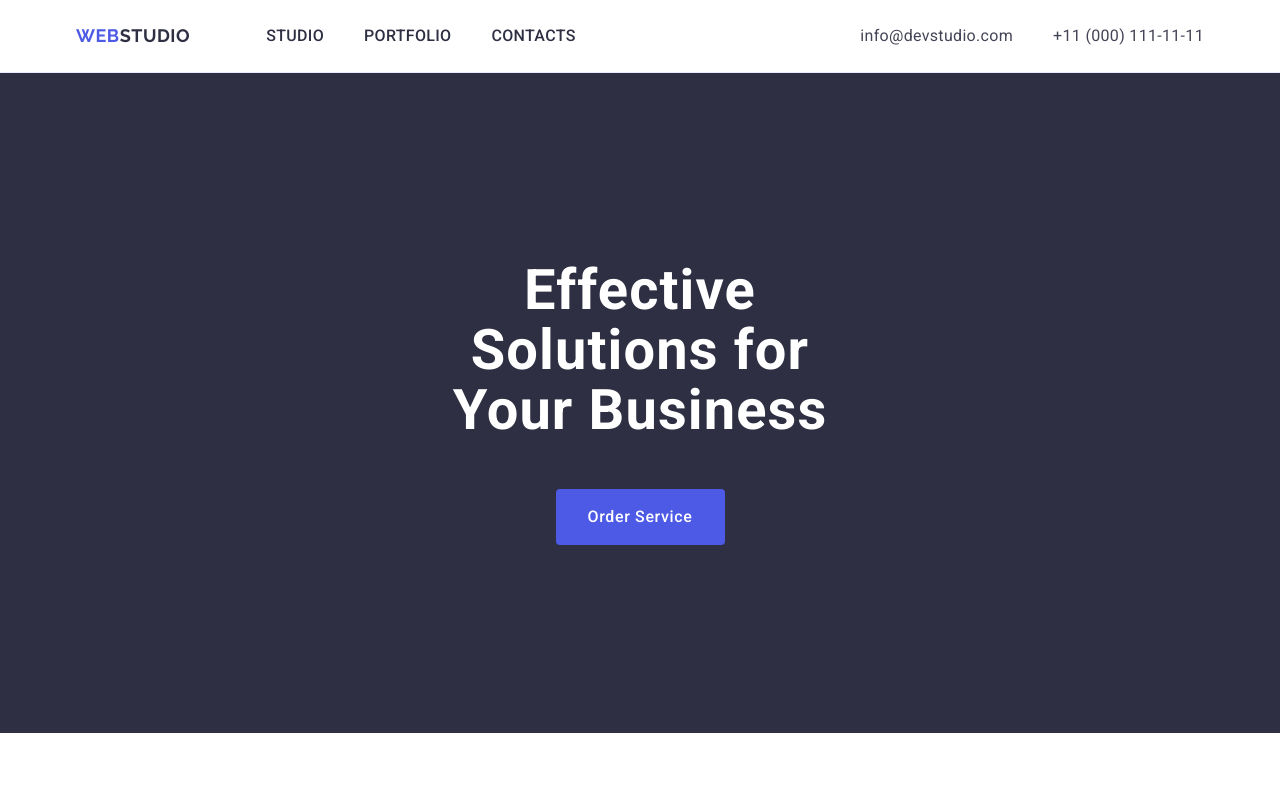
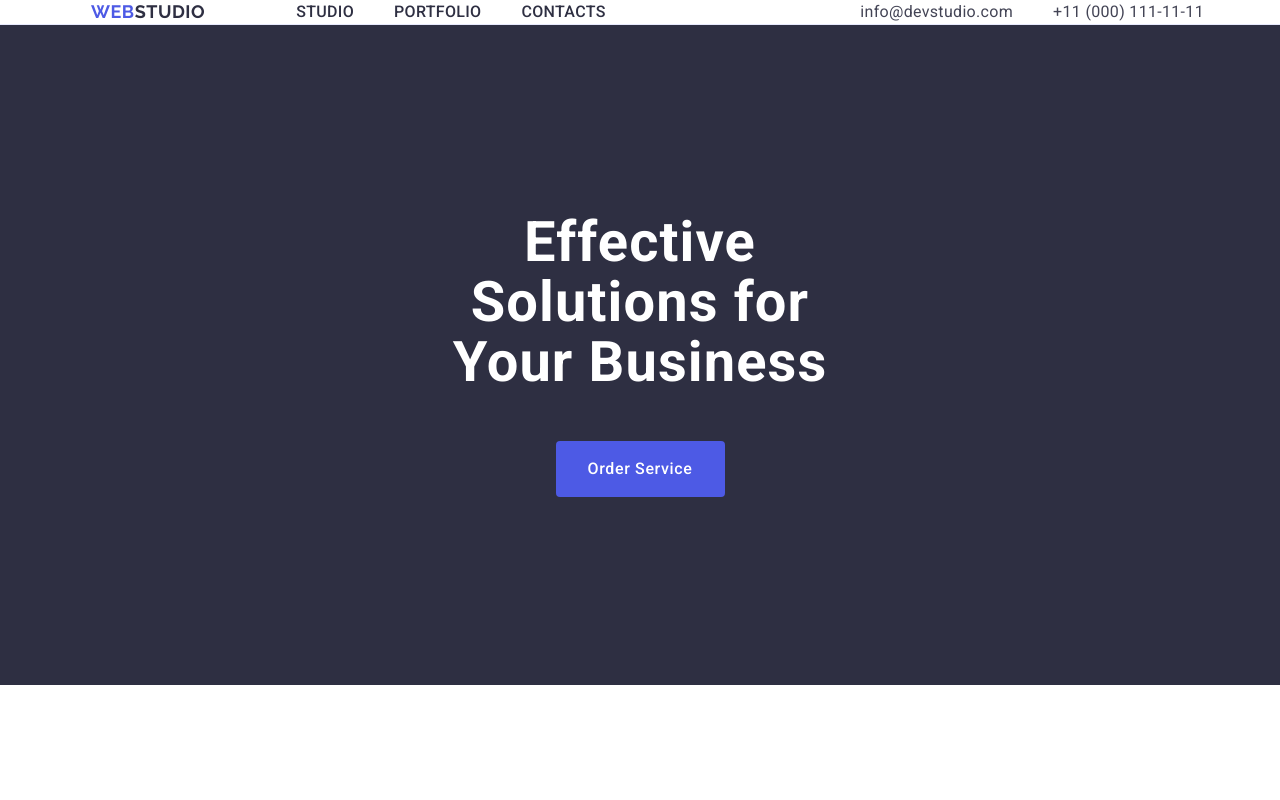
Before and after one commit to Ok1za/goit-markup-hw-03, a plain HTML site: page index.html in a window 1280 px wide. Shown: the top 800 px of the page. Drawn offline with nearby package versions, Linux system fonts and the light colour scheme.

Commit message:
padding2

```diff
--- a/css/styles.css
+++ b/css/styles.css
@@ -51,15 +51,11 @@ address {
 
 .header {
     border-bottom: 1px solid #e7e9fc;
-    padding-left: 15px;
-    padding-right: 15px;
 }
 
 .header-container {
     display: flex;
     align-items: center;
-    padding-top: 24px;
-    padding-bottom: 24px;
 }
 
 .header-nav {
@@ -96,6 +92,7 @@ address {
     text-transform: uppercase;
     color: #4d5ae5;
     margin-right: 76px;
+    padding: 0 15px;
 
 }
 
@@ -151,6 +148,7 @@ address {
     line-height: 1.5;
     letter-spacing: 0.02em;
     color: #434455;
+    padding: 24px 0;
 }
 
 .address:hover,
```
